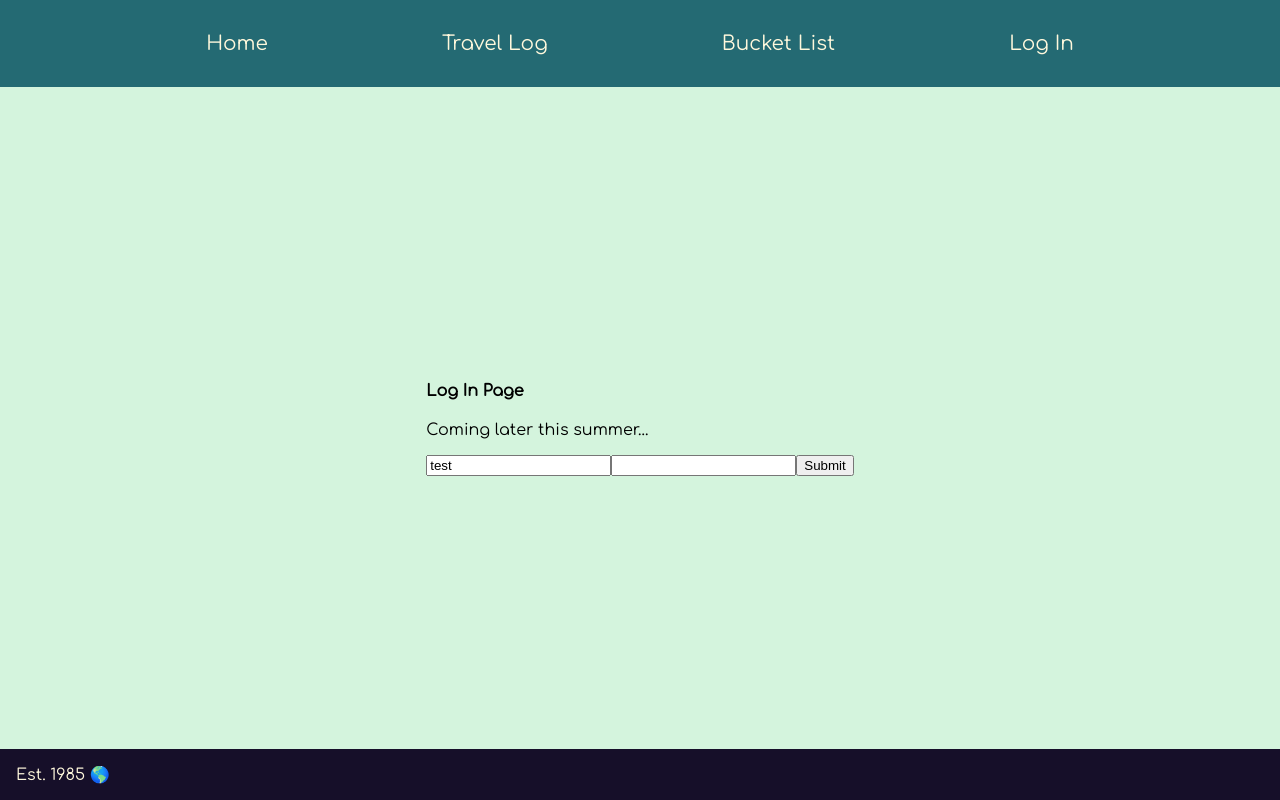
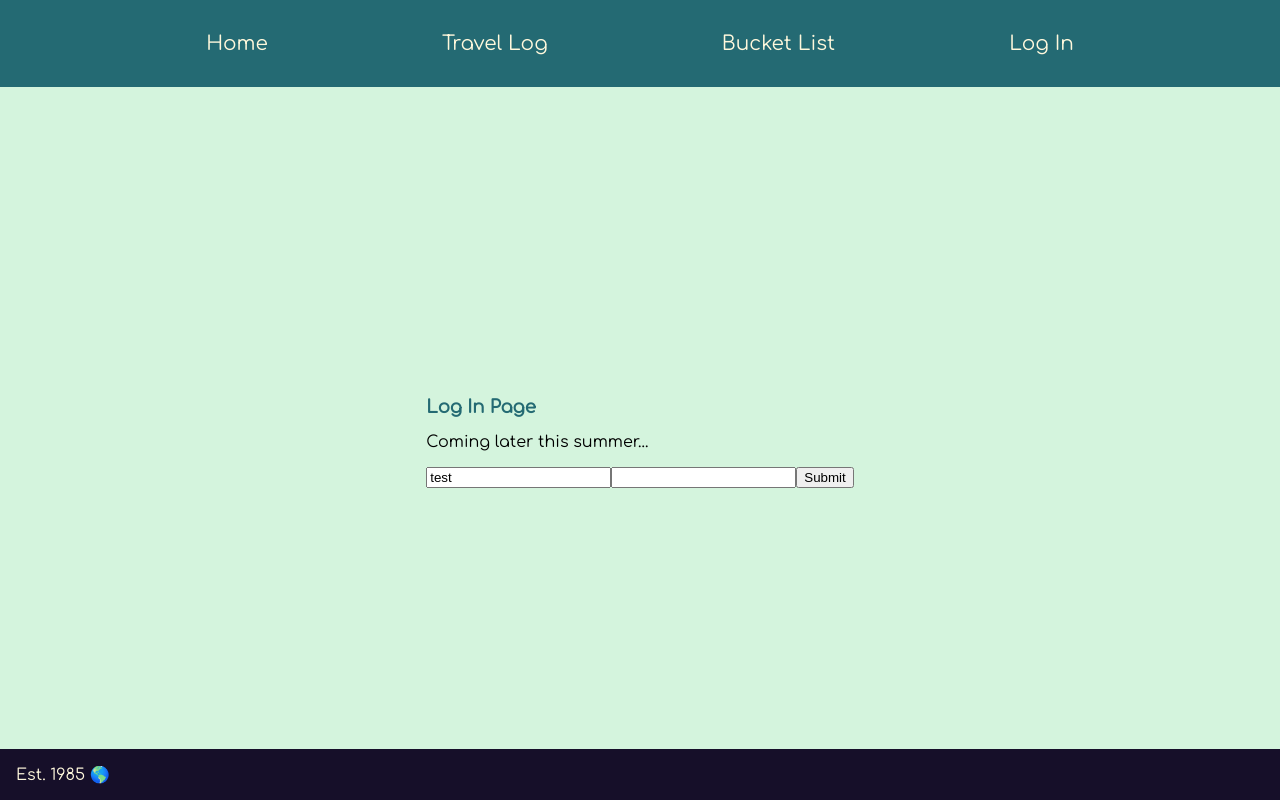
Before and after one commit to So-G/travel-bug-front, a React (Create React App) app: page /login in a window 1280 px wide. Built offline with nearby package versions, Linux system fonts and the light colour scheme.

Commit message:
worked on marker shape

```diff
--- a/src/components/mapMarkers.js
+++ b/src/components/mapMarkers.js
@@ -19,7 +19,7 @@ const selectIconType = (visited) => {
 
 export default function selectIcon(visited) {
   const iconHeight = 30;
-  const iconWidth = 20;
+  const iconWidth = 18;
 
   return new L.Icon({
     iconUrl: selectIconType(visited),
--- a/src/index.css
+++ b/src/index.css
@@ -116,10 +116,9 @@ h2 {
   display: flex;
   flex-direction: row;
   justify-content: center;
+  flex-wrap: wrap;
+  justify-content: space-between;
 }
 
 .card {
-  flex-direction: row;
-  flex-wrap: wrap;
-  justify-content: space-between;
 }
--- a/src/screens/LogInPage.js
+++ b/src/screens/LogInPage.js
@@ -3,7 +3,7 @@ import LogInForm from '../components/LogInForm';
 export default function LogIn() {
   return (
     <>
-      <h4>Log In Page</h4>
+      <h2>Log In Page</h2>
       <p>Coming later this summer...</p>
       <LogInForm />
     </>
```
Also changed, not shown: src/assets/Passport.png (renamed from src/assets/kisspng-passport-stamp-citizenship-italian-passport-identi-passport-5ad6bb9f6d0b18.3166177615240221754467.png).
